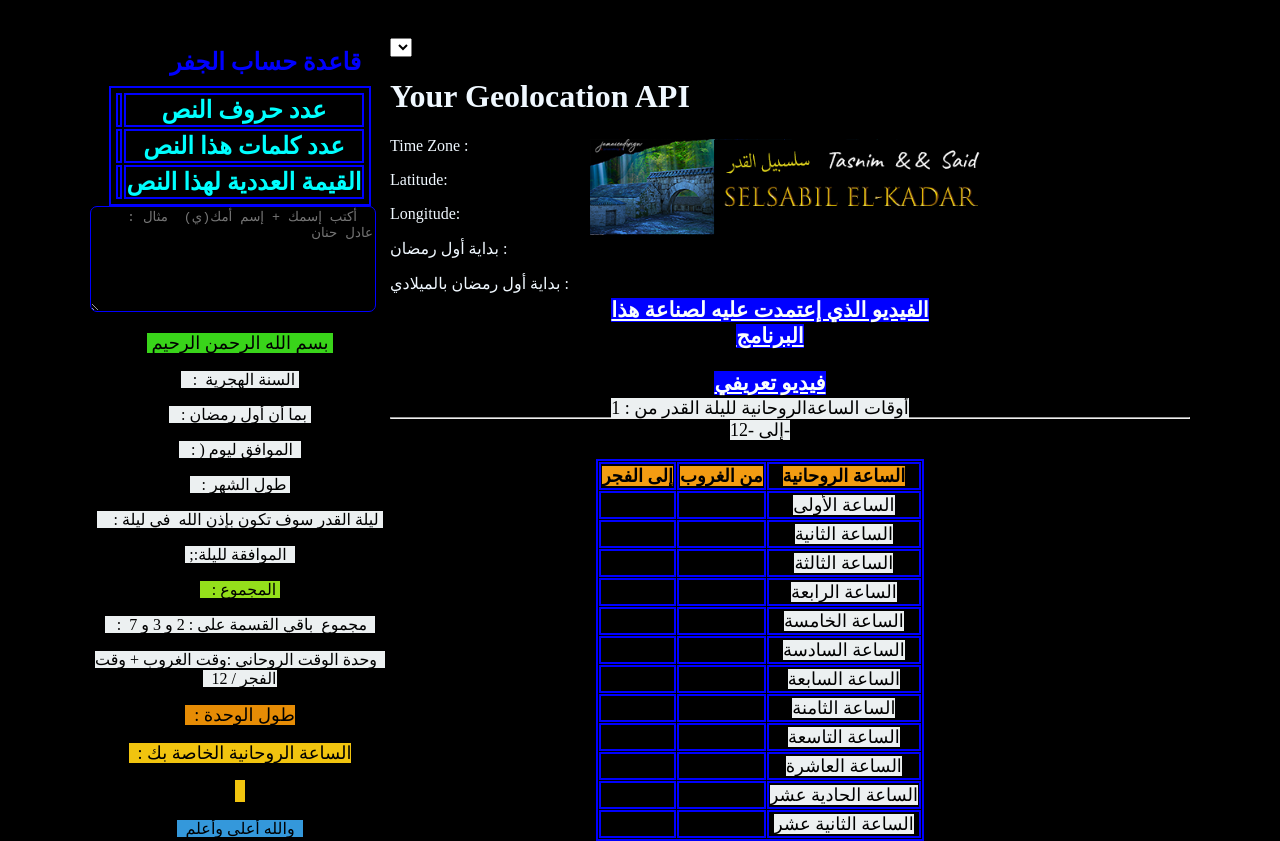
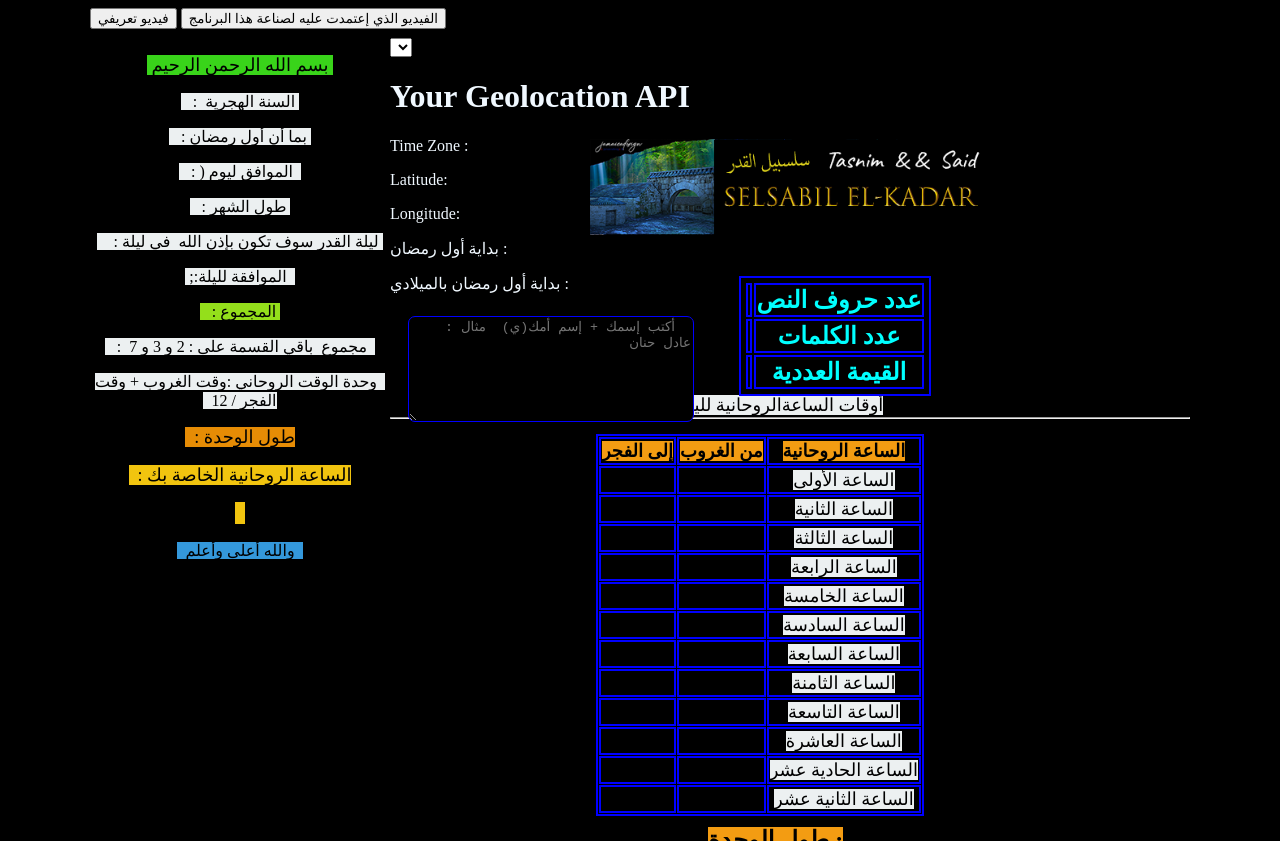
Before and after one commit to tasnimsaid/selsabil_elkadar, a website: page index.html in a window 1280 px wide. Shown: the top 841 px of the page. Drawn offline with Linux system fonts and the light colour scheme.

Commit message:
Add files via upload

```diff
--- a/app.js
+++ b/app.js
@@ -22,12 +22,12 @@ var forday12, day12, month12, year12, manos ;
 
 
 //api calendar
-function getPrayerTimes1(meth) {
+async function getPrayerTimes1(meth) {
+
+  // const url = `http://api.aladhan.com/v1/hijriCalendar/1444/9?latitude=${latitude}&longitude=${longitude}&method=${meth}`;
 
 
- //  const url = `http://api.aladhan.com/v1/hijriCalendar/1444/9?latitude=${latitude}&longitude=${longitude}&method=${meth}`;
-
- fetch(`http://api.aladhan.com/v1/hijriCalendar/1444/9?latitude=${latitude}&longitude=${longitude}&method=${meth}`)
+await  fetch(`http://api.aladhan.com/v1/hijriCalendar/1444/9?latitude=${latitude}&longitude=${longitude}&method=${meth}`)
      .then((response) => response.json())
      .then((data) => {
 
@@ -886,3 +886,5 @@ livemap =  navigator.geolocation.watchPosition(
      console.log(error);
    }
  );
+
+//  navigator.geolocation.clearWatch(livemap);
--- a/index.html
+++ b/index.html
@@ -18,58 +18,24 @@
 
     <header>
         <div>
+            <button href="./" target="_blank">فيديو تعريفي </button>
+            <button  target="_blank"  class=""  href="https://www.youtube.com/watch?v=In4OGjMqsW8">الفيديو الذي إعتمدت عليه لصناعة هذا البرنامج</button>
+
 
         </div>
     </header>
 
+
     <aside>
+       <!-- test i phrame position -->
 
-
-        <table class ="best">
-
-
-            <tr >
-
-                <td  id="best6" class ="best6"></td>
-                <th  class ="best5">عدد حروف النص</th>
+       <div id="myposition">
+        <!-- <iframe width="300px" height="250px" src="https://www.openstreetmap.org/export/embed.html?bbox=${latitude},${longitude}&;layer=mapnik" ></iframe> -->
+    </div>
 
 
 
-            </tr>
-
-            <tr >
-
-                <td id ="best4"></td>
-                <th class ="best2">عدد كلمات هذا النص </th>
-
-
-
-            </tr>
-            <tr >
-
-                <td  id="best3" class ="best3"></td>
-                <th  class ="best1">القيمة العددية لهذا النص</th>
-
-
-
-            </tr>
-
-
-            <div class = "h_class">
-
-                <h4 class="eljafr"> قاعدة  حساب  الجفر  </h4>
-
-            </div>
-
-        </table>
-
-
-
-
-        <form>
-            <textarea dir="rtl" placeholder ="  أكتب إسمك + إسم أمك(ي)  مثال : عادل حنان " class ="textarea1" id="text" onkeypress="countWord(),getPrayerTimes1() "  ></textarea>
-
-        </form>
+    <!-- END test i phrame position -->
 
 
 
@@ -117,15 +83,6 @@
 
 
 
-            <!-- test i phrame position -->
-
-            <div id="myposition">
-                <iframe width="300px" height="250px" src="https://www.openstreetmap.org/export/embed.html?bbox=${latitude},${longitude}&;layer=mapnik" ></iframe>
-            </div>
-
-
-
-            <!-- END test i phrame position -->
 
 
     </aside>
@@ -188,15 +145,63 @@
   <div class="jadoual">
 
 
+<div>
 
+    <table class ="best">
+
+
+        <tr >
+
+            <td  id="best6" class ="best6"></td>
+            <th  class ="best5">عدد حروف النص</th>
+
+
+
+        </tr>
+
+        <tr >
+
+            <td id ="best4"></td>
+            <th class ="best2">عدد الكلمات  </th>
+
+
+
+        </tr>
+        <tr >
+
+            <td  id="best3" class ="best3"></td>
+            <th  class ="best1">القيمة العددية</th>
+
+
+
+        </tr>
+
+
+        <!-- <div class = "h_class">
+
+            <h4 class="eljafr"> قاعدة  حساب  الجفر  </h4>
+
+        </div> -->
+
+    </table>
+
+
+
+
+    <form>
+        <textarea dir="rtl" placeholder ="  أكتب إسمك + إسم أمك(ي)  مثال : عادل حنان " class ="textarea1" id="text" onkeypress="countWord(),getPrayerTimes1() "  ></textarea>
+
+    </form>
+
+
+</div>
 
     <table align="center" border="1" cellpadding="1" cellspacing="1" dir="ltr">
         <caption>
 
-            <h3><a  target="_blank"  class="linkas"  href="https://www.youtube.com/watch?v=In4OGjMqsW8">الفيديو الذي إعتمدت عليه لصناعة هذا البرنامج</a></h3>
-            <h3> <a class="linkas" href="./" target="_blank">فيديو تعريفي </a></h3>
 
-            <p style="text-align:center"><span style="color:#000000"><span style="background-color:#ecf0f1">أوقات الساعةالروحانية لليلة القدر من : 1 -إلى -12</span></span></p>
+
+            <p style="text-align:center"><span style="color:#000000"><span style="background-color:#ecf0f1" class="sp">أوقات الساعةالروحانية لليلة القدر</span></span></p>
 
     </caption>
         <thead>
--- a/style.css
+++ b/style.css
@@ -48,7 +48,9 @@ aside{
 
 
 .textarea1{
-
+position: absolute;
+top: 60px;
+left: 280px;
 height: 100px;
  width: 280px;
 color : white;
@@ -75,8 +77,15 @@ border-radius: 7px;
 
 
     }
+    .spark{
+        position: relative;
+        left: 50px;
+    }
 
 .best{
+    position: relative;
+    top: 20px;
+    left: 75px;
     margin : auto;
     bottom : 50px;
     padding : 3px;
```
